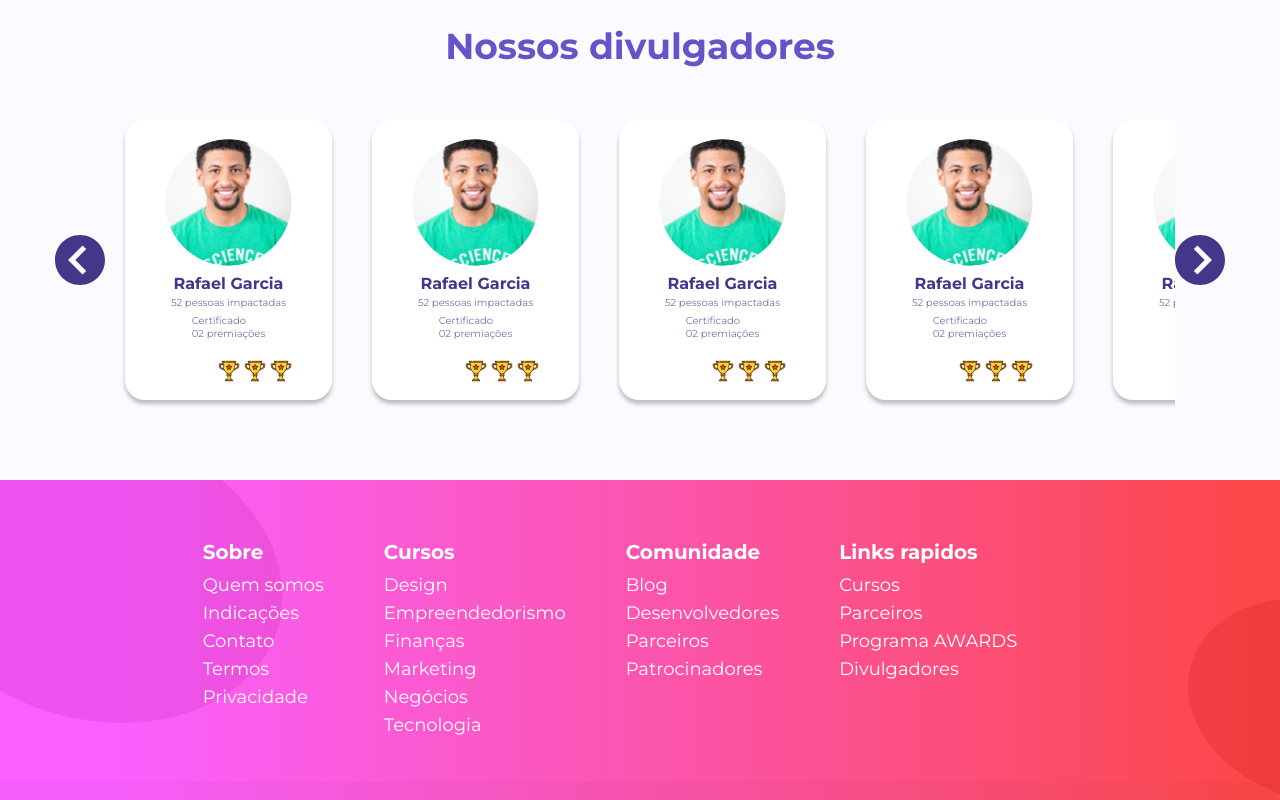
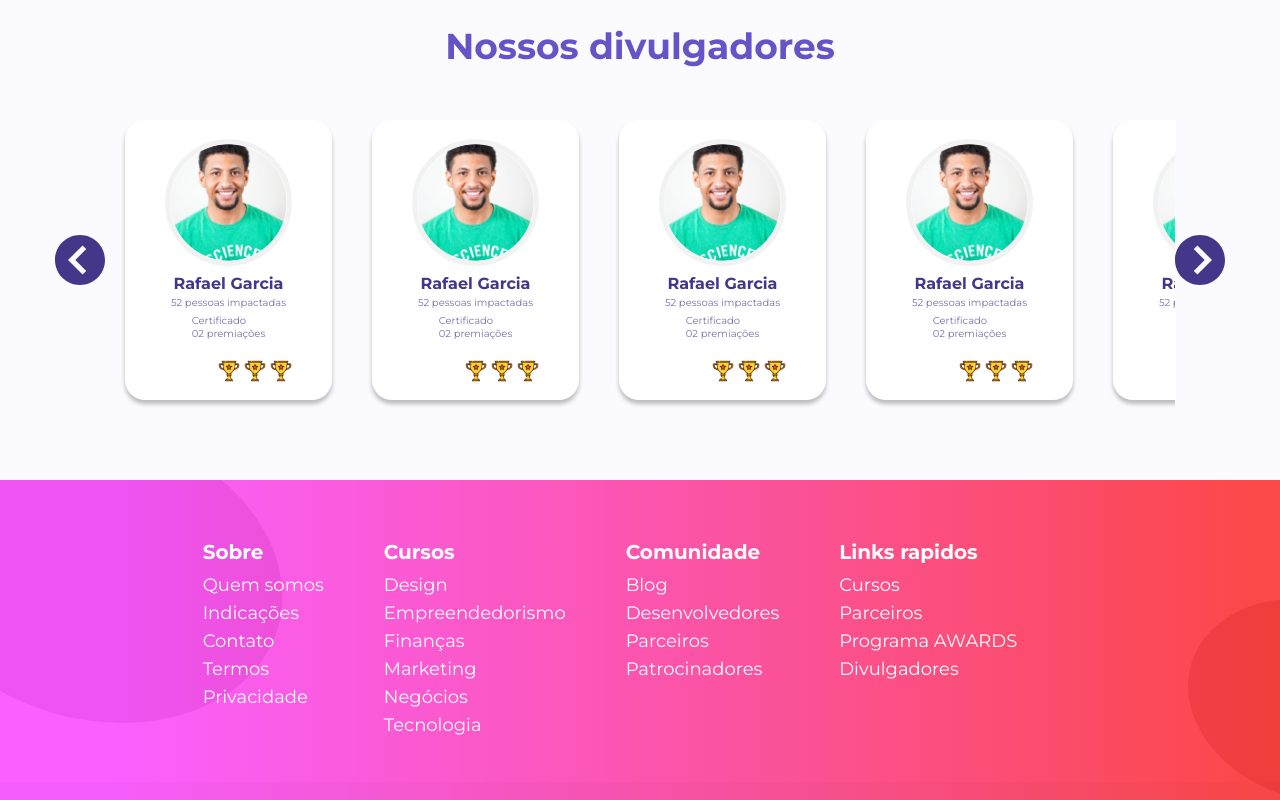
Before and after one commit to itsjessmenezes/incentive, a plain HTML site: page index.html in a window 1280 px wide. Shown: the part 3260-4060 px from the top of the page. Drawn offline with nearby package versions, Linux system fonts and the light colour scheme.

Commit message:
Update estilo

```diff
--- a/styles/style.css
+++ b/styles/style.css
@@ -424,7 +424,7 @@ img.arrow {
 }
 
 .our-encouragers-card {
-  background: #ffffff;
+  background: var(--white);
   display: flex;
   width: 220px;
   height: 280px;
@@ -438,7 +438,6 @@ img.arrow {
 }
 
 .our-encourager-image {
-  background: rgba(255, 255, 255, 0.35);
   display: flex;
   align-items: center;
   justify-content: center;
@@ -459,6 +458,9 @@ img.arrow {
 .our-encourager-image img {
   width: 127px;
   height: 127px;
+
+  border: 5px solid rgba(0, 0, 0, 0.05);
+  border-radius: 50%;
   margin-bottom: 8px;
   border-radius: 50%;
 }
```
